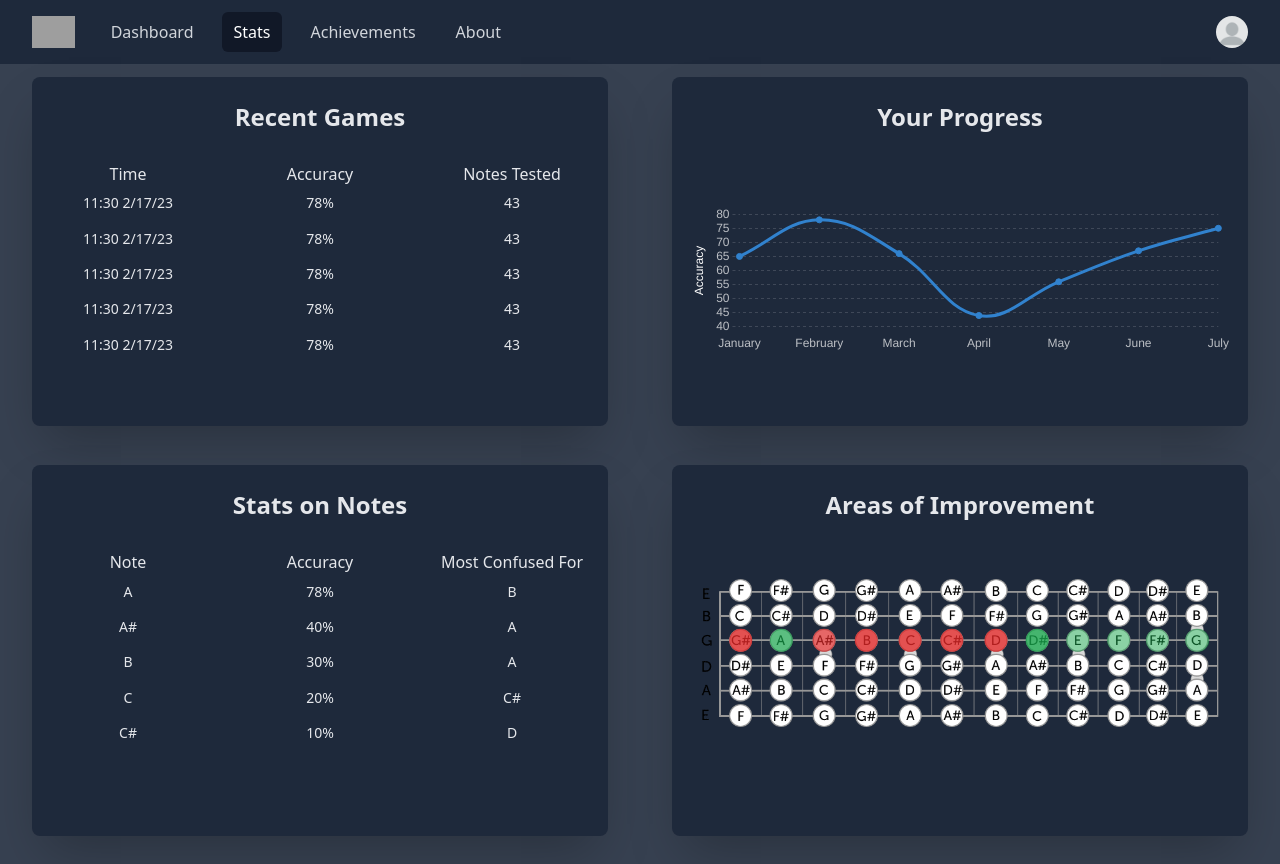
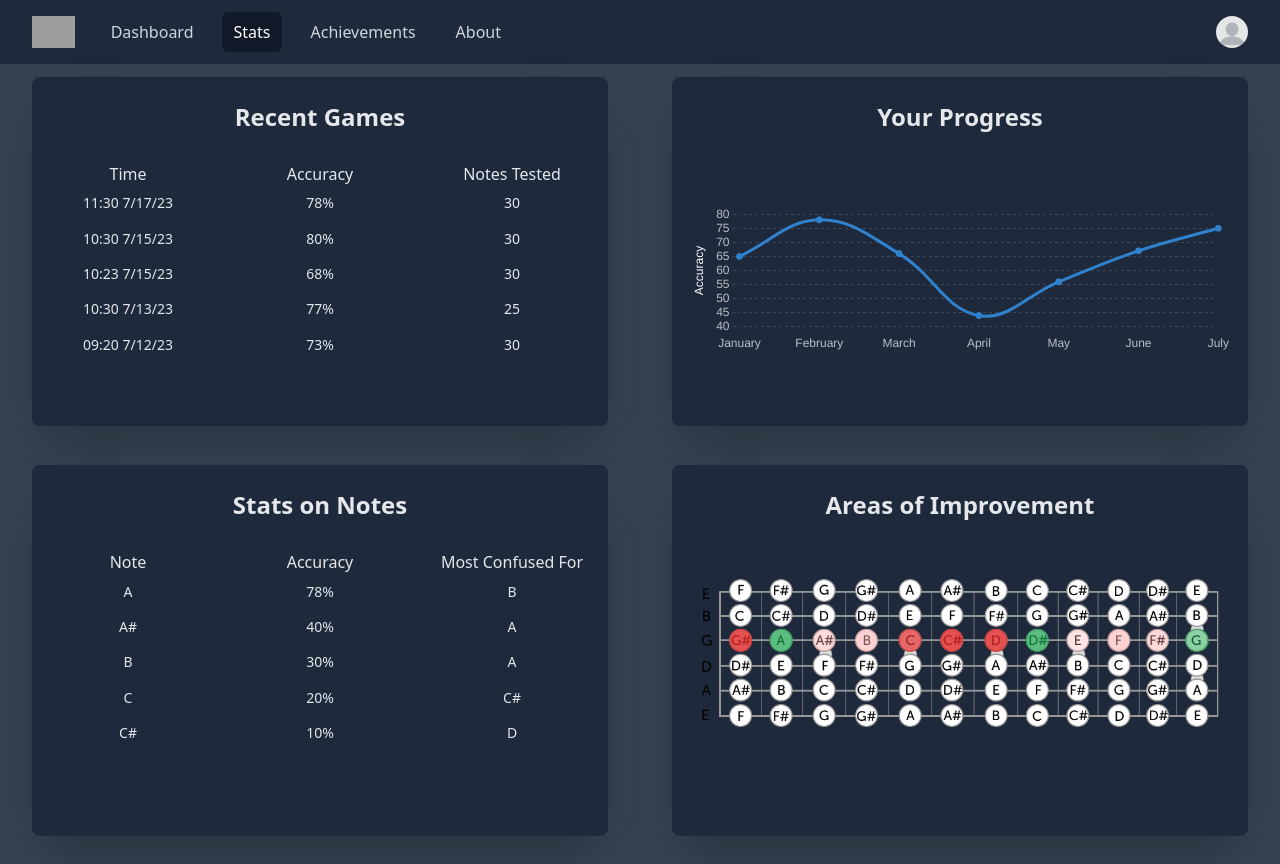
Before and after one commit to ctrlaltf2/super-ear, a React (Create React App) app in the folder frontend/: page /stats in a window 1280 px wide. Built offline with nearby package versions, Linux system fonts and the light colour scheme; grey boxes are pictures that could not be loaded.

Commit message:
added fix for stats

```diff
--- a/frontend/src/components/FretMatrix.jsx
+++ b/frontend/src/components/FretMatrix.jsx
@@ -25,16 +25,16 @@ export const FretMatrix = (props) => {
 
 
     const noteStats = new Map([
-        ["A", 80],
-        ["A#", 20],
-        ["B", 10],
-        ["C", 10],
+        ["A", 78],
+        ["A#", 40],
+        ["B", 30],
+        ["C", 20],
         ["C#", 10],
-        ["D", 10],
-        ["D#", 100],
-        ["E", 60],
-        ["F", 60],
-        ["F#", 60],
+        ["D", 5],
+        ["D#", 80],
+        ["E", 50],
+        ["F", 30],
+        ["F#", 40],
         ["G", 60],
         ["G#", 10]]);
     const pos = [
--- a/frontend/src/pages/Dashboard.js
+++ b/frontend/src/pages/Dashboard.js
@@ -19,7 +19,6 @@ function Dashboard(){
                 <ProgressBar progressPercentage={30}
                 />
                 </div>
-                <p> You're on a 0 day Streak!</p>
             </div>
         </div>
 
--- a/frontend/src/pages/Stats.js
+++ b/frontend/src/pages/Stats.js
@@ -5,16 +5,16 @@ import { PicSquare } from "../components/PicSquare";
 function Stats(){
 
     const recentGames = [
-        "11:30 2/17/23", "78%", "43",
-        "11:30 2/17/23", "78%", "43",
-        "11:30 2/17/23", "78%", "43",
-        "11:30 2/17/23", "78%", "43",
-        "11:30 2/17/23", "78%", "43",
-        "11:30 2/17/23", "78%", "43",
-        "11:30 2/17/23", "78%", "43",
-        "11:30 2/17/23", "78%", "43",
-        "11:30 2/17/23", "78%", "43",
-        "11:30 2/17/23", "78%", "43"];
+        "11:30 7/17/23", "78%", "30",
+        "10:30 7/15/23", "80%", "30",
+        "10:23 7/15/23", "68%", "30",
+        "10:30 7/13/23", "77%", "25",
+        "09:20 7/12/23", "73%", "30",
+        "10:09 7/11/23", "70%", "45",
+        "08:54 7/10/23", "69%", "40",
+        "14:50 7/06/23", "90%", "50",
+        "19:32 7/06/23", "60%", "60",
+        "11:31 7/05/23", "70%", "70"];
 
 
 
@@ -41,7 +41,8 @@ function Stats(){
     "E", "50%", "F",
     "F", "30%", "G",
     "F#", "40%", "A",
-    "G", "60%", "C"];
+    "G", "60%", "C",
+    "G#", "10%", "C"];
 
     return(
         <div className = "min-h-screen bg-gray-700 grid sm:grid-cols-2 md:grid-cols-2 lg:grid-cols-2 xl:grid-cols-2">
```
